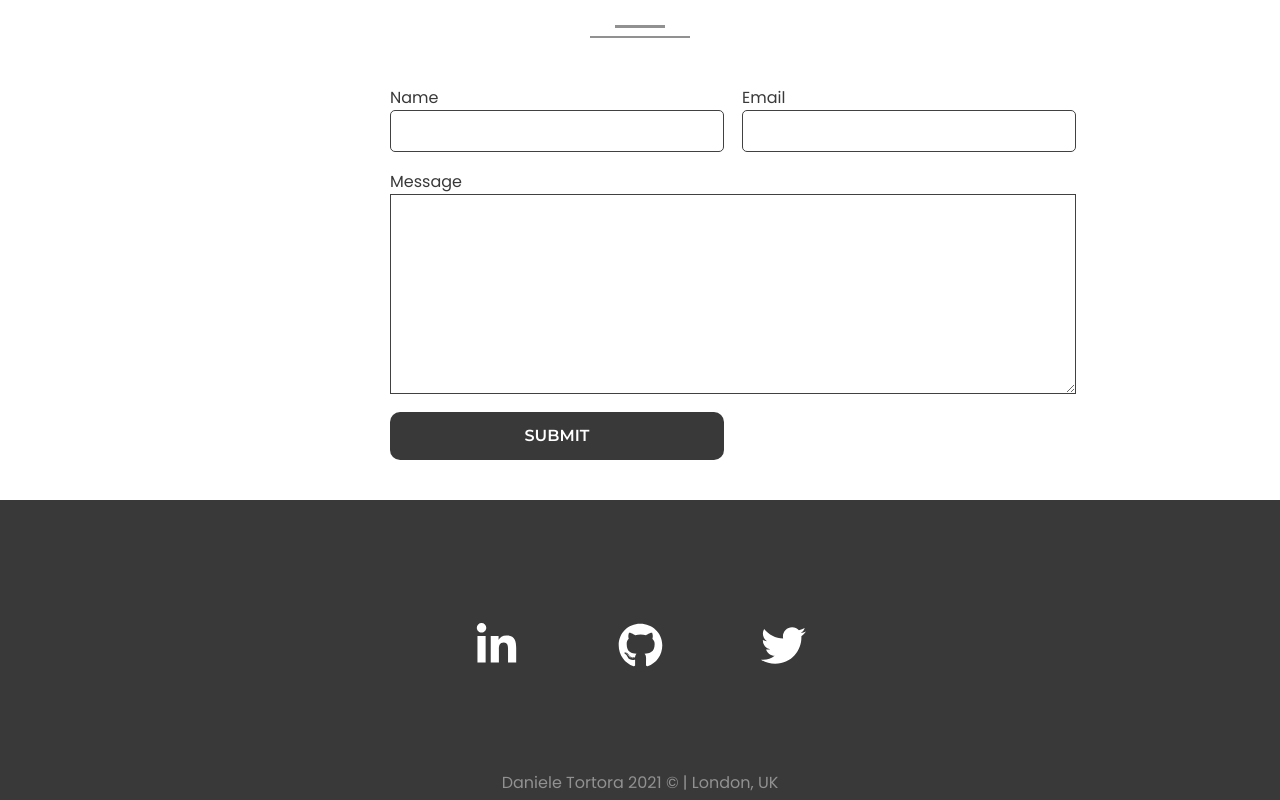
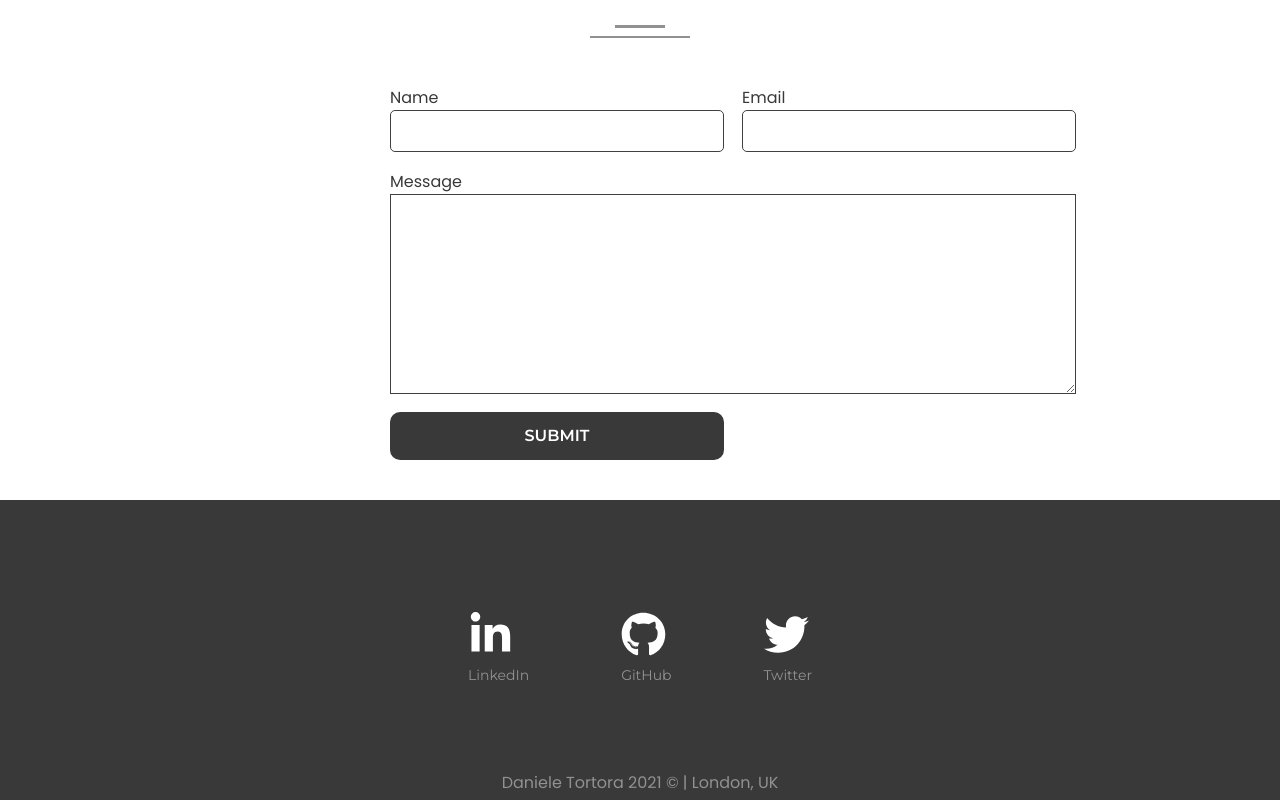
Before and after one commit to floroz/portfolio-v2, a Next.js app: page / in a window 1280 px wide. Shown: the part 2558-3358 px from the top of the page. Built offline with nearby package versions, Linux system fonts and the light colour scheme.

Commit message:
explicit footer

```diff
--- a/src/components/Footer/Footer.styled.tsx
+++ b/src/components/Footer/Footer.styled.tsx
@@ -35,6 +35,13 @@ export const Icon = styled.a`
   }
 `;
 
+export const IconLabel = styled.p`
+  font-family: ${(props) => props.theme.fontFamily.primary};
+  font-weight: ${(props) => props.theme.fontWeight.normal};
+  font-size: ${(props) => props.theme.fontSizes.xsmall};
+  color: ${(props) => props.theme.colors.light};
+`;
+
 export const Copyright = styled.p`
   position: absolute;
   bottom: 5px;
--- a/src/components/Footer/Footer.tsx
+++ b/src/components/Footer/Footer.tsx
@@ -4,6 +4,7 @@ import {
   Footer as FooterStyled,
   Icon,
   IconContainer,
+  IconLabel,
 } from "./Footer.styled";
 import { FaLinkedinIn, FaGithub, FaTwitter } from "react-icons/fa";
 
@@ -15,15 +16,21 @@ const Footer = (props: Props) => {
       <IconContainer>
         <Icon
           href="https://www.linkedin.com/in/danieletortora/"
-          aria-label="Linkedin profile"
+          aria-labelledby="linkedin"
         >
           <FaLinkedinIn />
+          <IconLabel id="linkedin">LinkedIn</IconLabel>
         </Icon>
-        <Icon href="https://github.com/floroz" aria-label="GitHub profile">
+        <Icon href="https://github.com/floroz" aria-labelledby="github">
           <FaGithub />
+          <IconLabel id="github">GitHub</IconLabel>
         </Icon>
-        <Icon href="https://twitter.com/floroz87" aria-label="Twitter profile">
+        <Icon
+          href="https://twitter.com/floroz87"
+          aria-aria-labelledby="twitter"
+        >
           <FaTwitter />
+          <IconLabel id="twitter">Twitter</IconLabel>
         </Icon>
       </IconContainer>
       <Copyright>Daniele Tortora 2021 &#169; | London, UK</Copyright>
```
